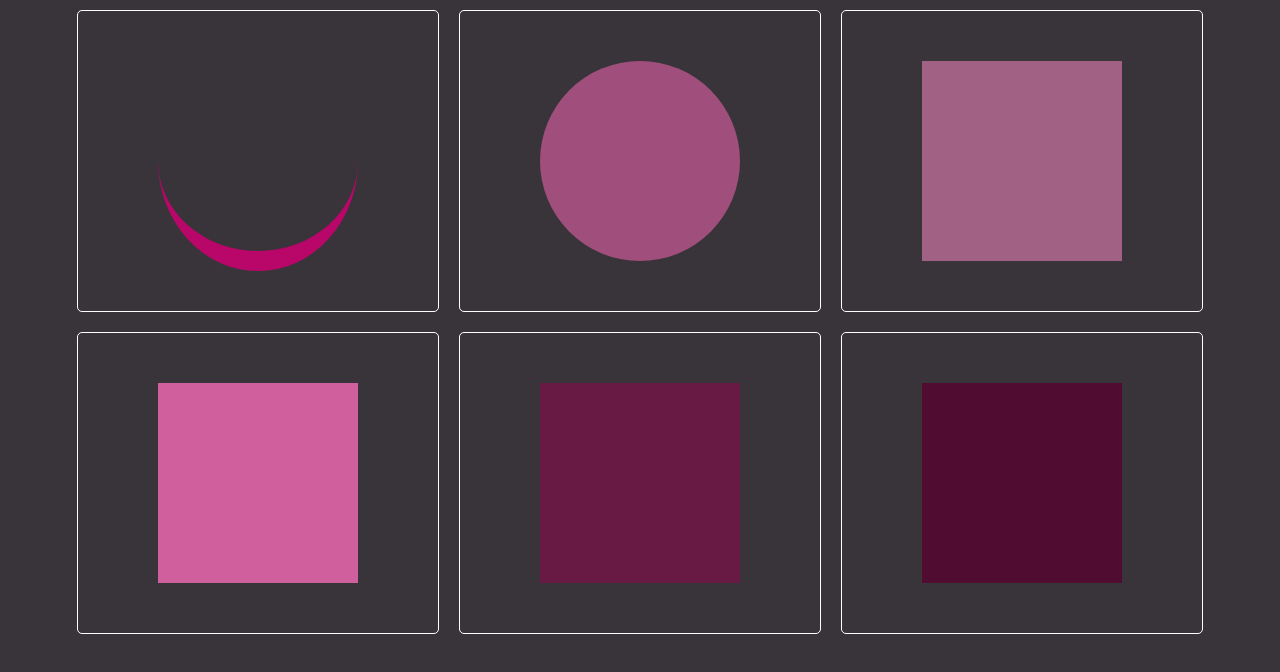
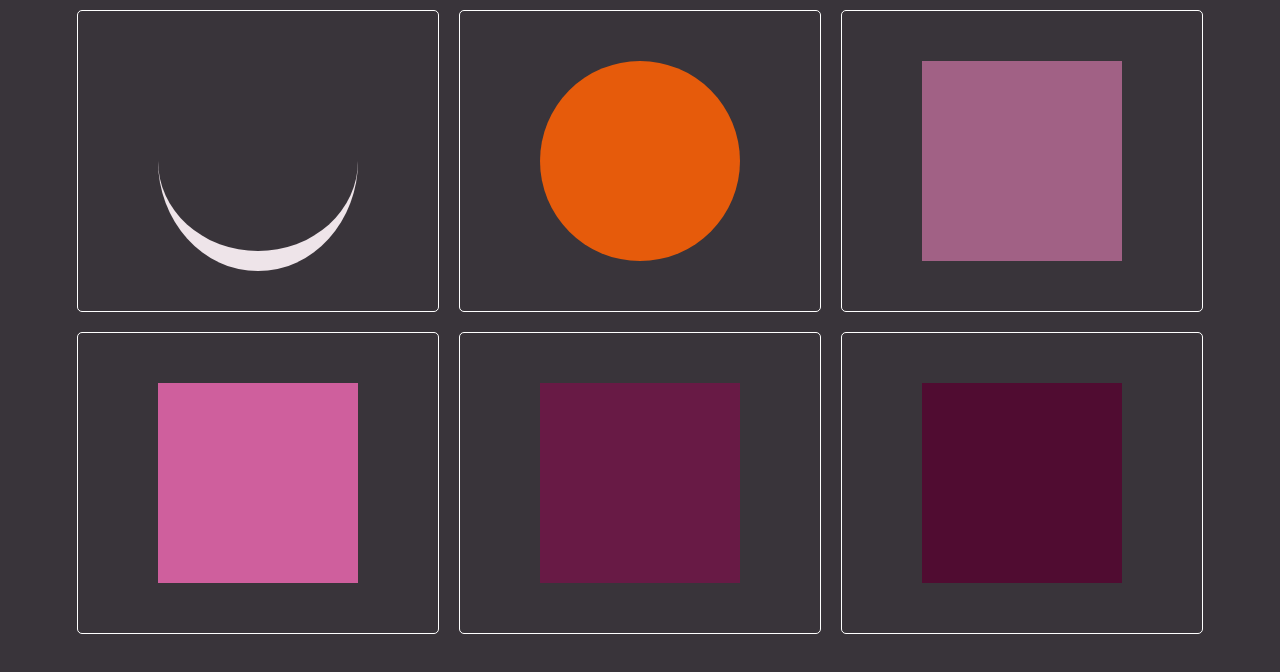
Before and after one commit to DTC-Formation/kotrana-animation-kantorandri, a plain HTML site: page index.html in a window 1280 px wide. Drawn offline with Linux system fonts and the light colour scheme.

Commit message:
changement de couleur pour itemm 1 et 2

```diff
--- a/assets/style.css
+++ b/assets/style.css
@@ -21,7 +21,7 @@ body{
   }
 .item-1{
     background-color: transparent;
-    border-top: 20px solid #b90669;
+    border-top: 20px solid #eee4e9;
     width: 200px;
     height: 200px;
     border-radius: 50%;
@@ -46,7 +46,7 @@ body{
     animation-play-state: paused;
 }
 .item-2{
-    background-color: #a04e7b;
+    background-color: #e65b0b;
     width: 200px;
     height: 200px;
     border-radius: 50%;
```
